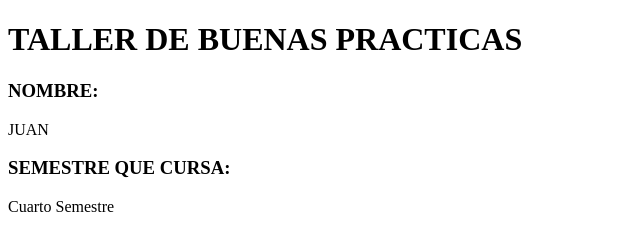
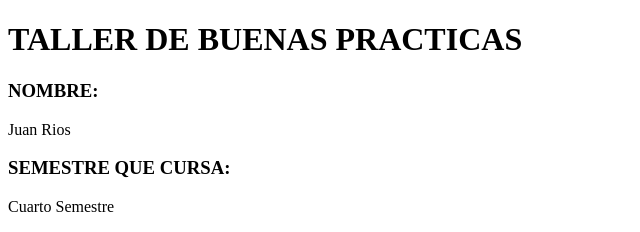
Before and after one commit to juanrios2/index, a plain HTML site: page index.html in a window 1280 px wide. Shown: the top 232 px of the page, 0-640 px from the left. Drawn offline with Linux system fonts and the light colour scheme.

Commit message:
edite el nombre

```diff
--- a/index.html
+++ b/index.html
@@ -8,7 +8,7 @@
 <body>
     <h1>TALLER DE BUENAS PRACTICAS</h1>
     <h3>NOMBRE:</h3>
-    <p>JUAN</p>
+    <p>Juan Rios</p>
     <h3>SEMESTRE QUE CURSA:</h3>
     <p>Cuarto Semestre</p>
     <h3>HOBBIES</h3>
```
